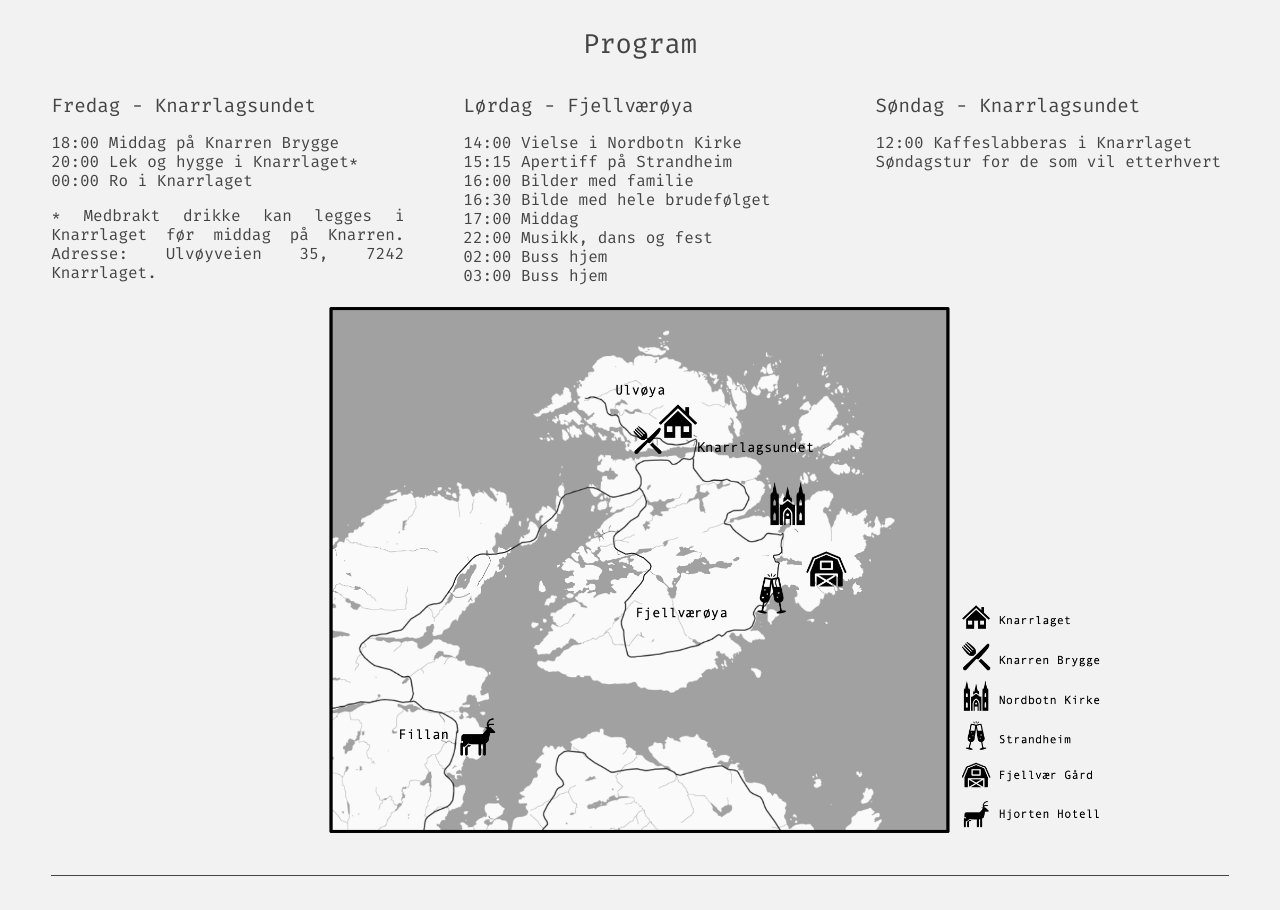
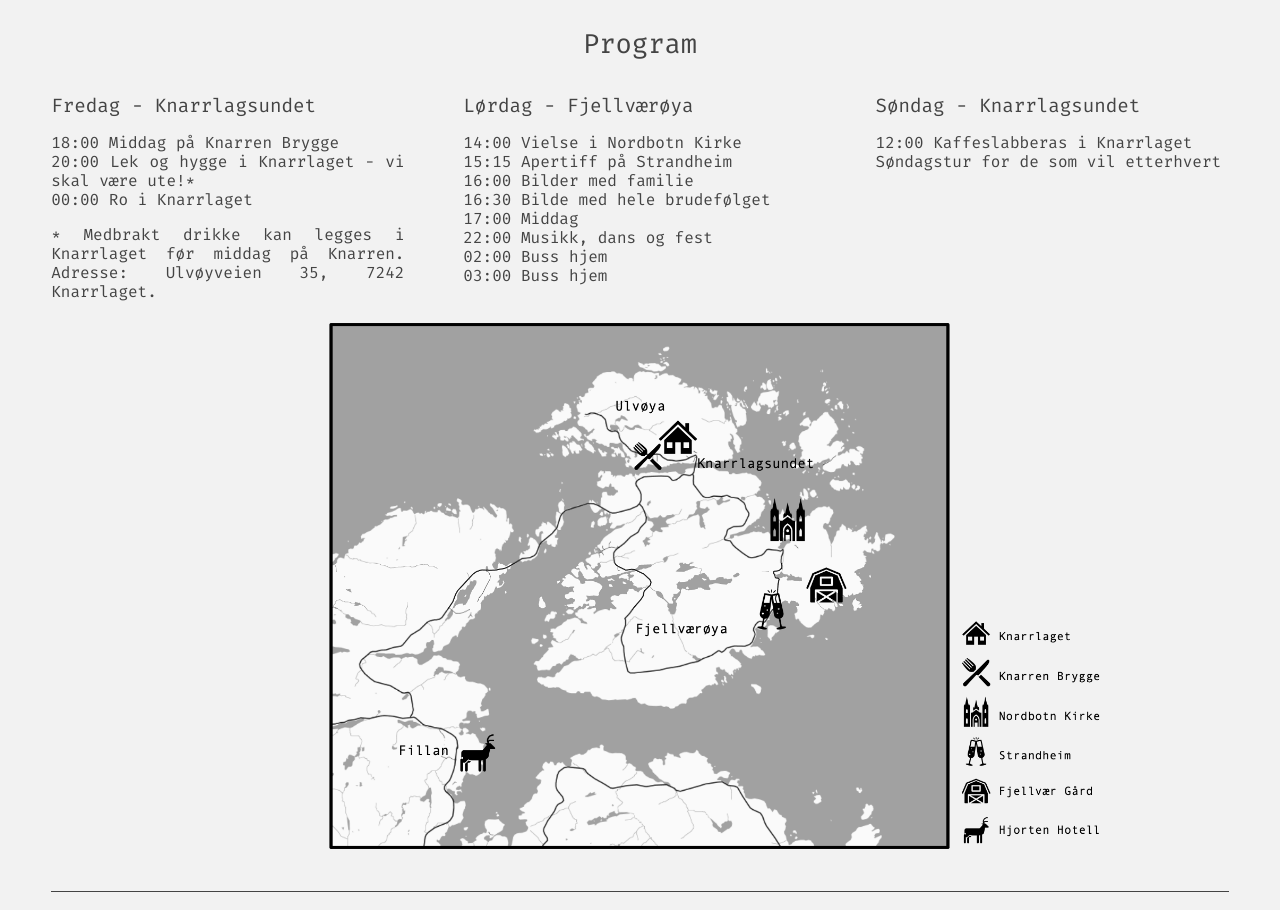
Before and after one commit to melhoos/gudrunogsimon, a React (Create React App) app: page / in a window 1280 px wide. Shown: the part 800-1710 px from the top of the page. Built offline with nearby package versions, Linux system fonts and the light colour scheme.

Commit message:
Update Program.jsx

```diff
--- a/src/Program.jsx
+++ b/src/Program.jsx
@@ -15,7 +15,7 @@ const Program = () => {
           <p>
             18:00	Middag på Knarren Brygge
             <br/>
-            20:00	Lek og hygge i Knarrlaget*
+            20:00	Lek og hygge i Knarrlaget - vi skal være ute!*
             <br/>
             00:00	Ro i Knarrlaget
           </p>
```
